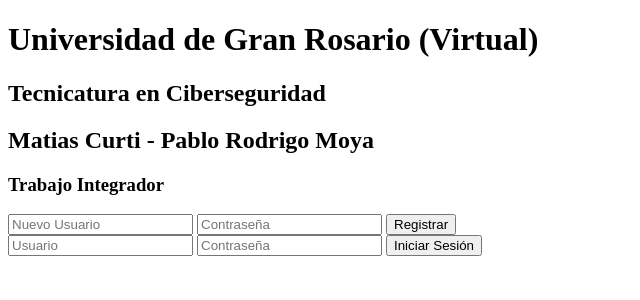
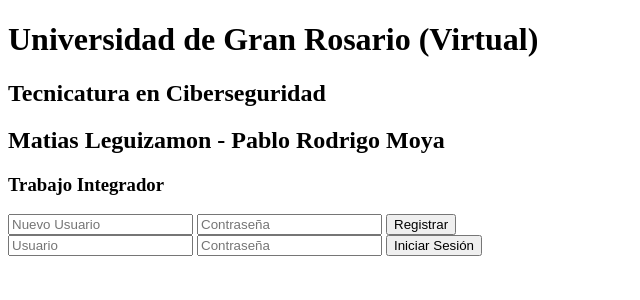
Before and after one commit to Test576M/FitLife, a Flask app: template FitLife/template/index.html in a window 1280 px wide. Shown: the top 300 px of the page, without its empty margins (0-640 px from the left). Run offline with Flask 3, Linux system fonts and the light colour scheme; the template is opened without the code that fills it, so the values that code supplies are empty; some libraries are stand-ins or nearby versions.

```diff
--- a/FitLife/template/index.html
+++ b/FitLife/template/index.html
@@ -8,7 +8,7 @@
 <body>
     <h1>Universidad de Gran Rosario (Virtual)</h1>
     <h2>Tecnicatura en Ciberseguridad</h2>
-    <h2>Matias Curti - Pablo Rodrigo Moya </h2>
+    <h2>Matias Leguizamon - Pablo Rodrigo Moya </h2>
     <h3>Trabajo Integrador</h3>
     <!-- Formulario de Register -->
     <form action='/register' method="POST" autocomplete="off">
```
Also changed, not shown: 2 other files.
